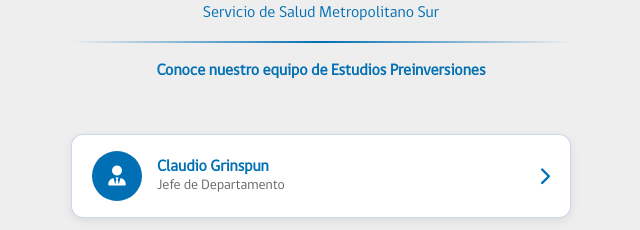
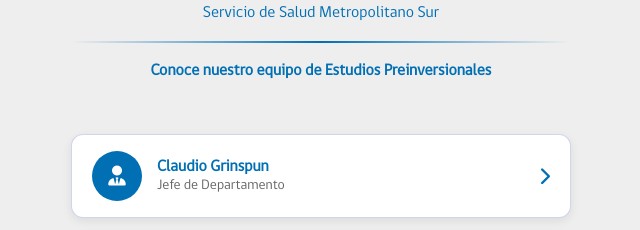
Before and after one commit to ssms-dep-inv-op/contacto, a plain HTML site: page index.html in a window 1280 px wide. Shown: the part 217-447 px from the top of the page, 319-959 px from the left. Drawn offline with Linux system fonts and the light colour scheme; files whose address does not match are found by name.

Commit message:
error tipografico en index.html

```diff
--- a/index.html
+++ b/index.html
@@ -17,7 +17,7 @@
             <h1>DEPARTAMENTO DE INVERSIONES Y OPERACIONES</h1>
             <p>Servicio de Salud Metropolitano Sur</p>
             <div class="divider"></div>
-            <p><strong>Conoce nuestro equipo de Estudios Preinversiones</strong></p>
+            <p><strong>Conoce nuestro equipo de Estudios Preinversionales</strong></p>
         </div>
 
         <div class="team-section">
```
